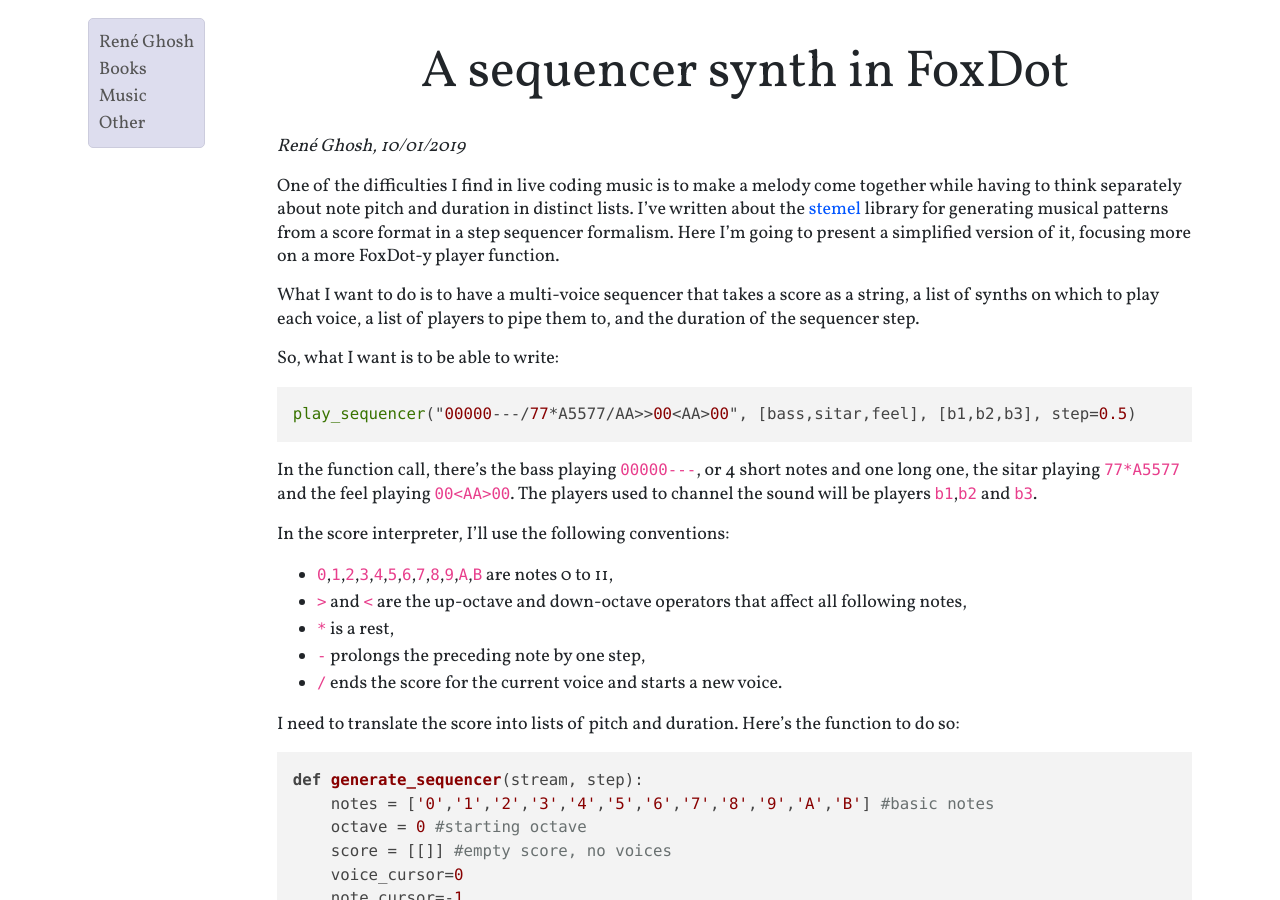
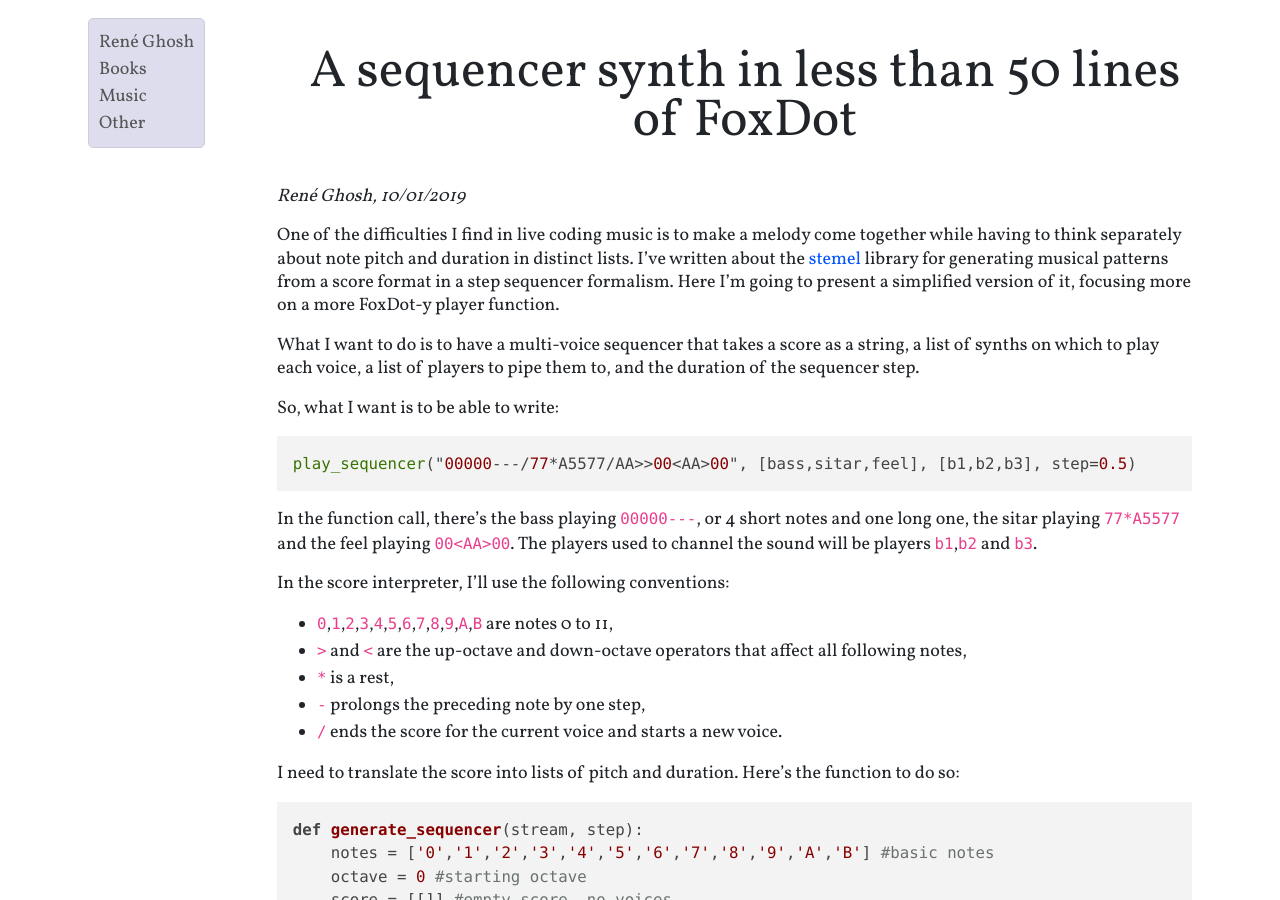
Before and after one commit to reneghosh/reneghosh.github.io, a Jekyll site: the page built from _articles/sequencersynth.md, in a window 1280 px wide and 900 px high. Built offline with Jekyll 4.4.1, drawn with Linux system fonts in a browser that asks for light colours; nearby versions of some CDN libraries.

Commit message:
modified sequencer synth article

```diff
--- a/_articles/sequencersynth.md
+++ b/_articles/sequencersynth.md
@@ -1,12 +1,12 @@
 ---
 layout: article
-title:  "A sequencer synth in FoxDot"
+title:  "A sequencer synth in less than 50 lines of FoxDot"
 date:   2019-01-10 00:33:00 +0200
 categories: articles, music
 keywords: Music, René Ghosh, live coding
 ---
 
-# A sequencer synth in FoxDot
+# A sequencer synth in less than 50 lines of FoxDot
 
 _René Ghosh, 10/01/2019_
 
```
